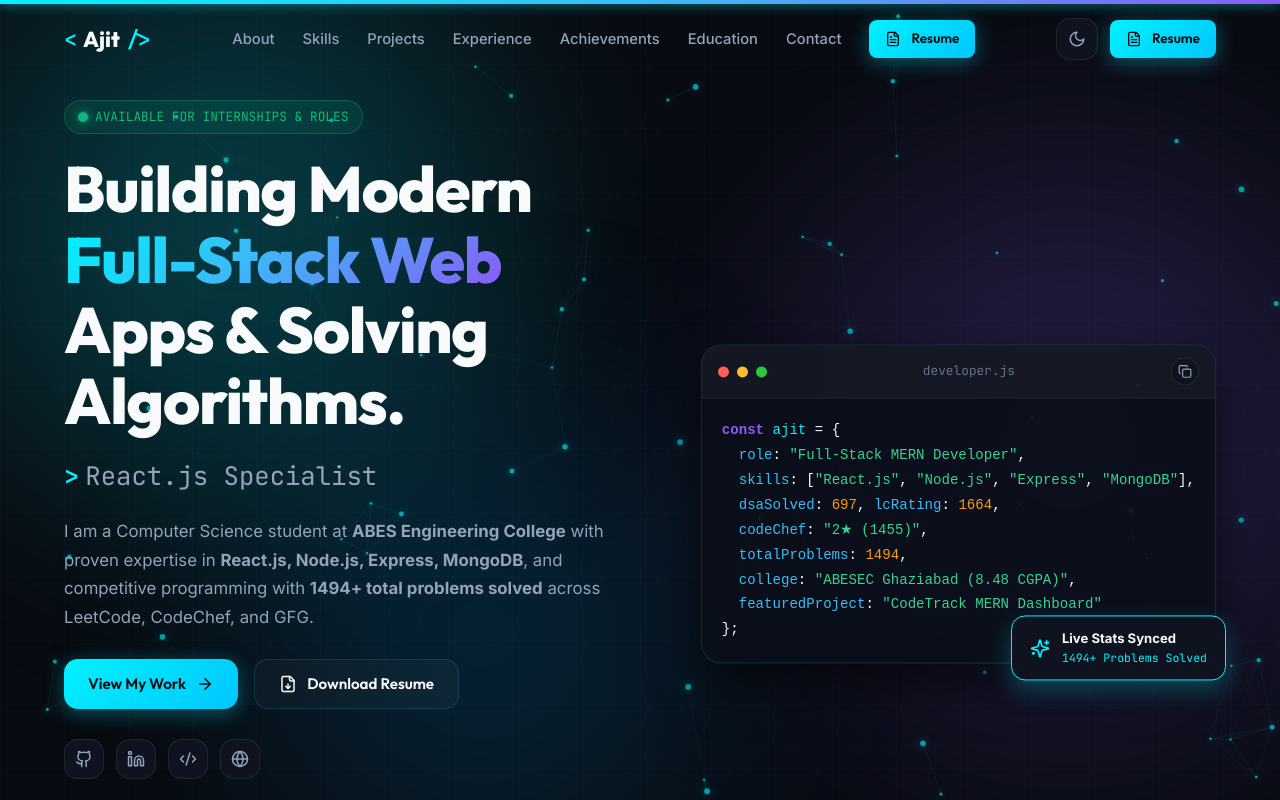
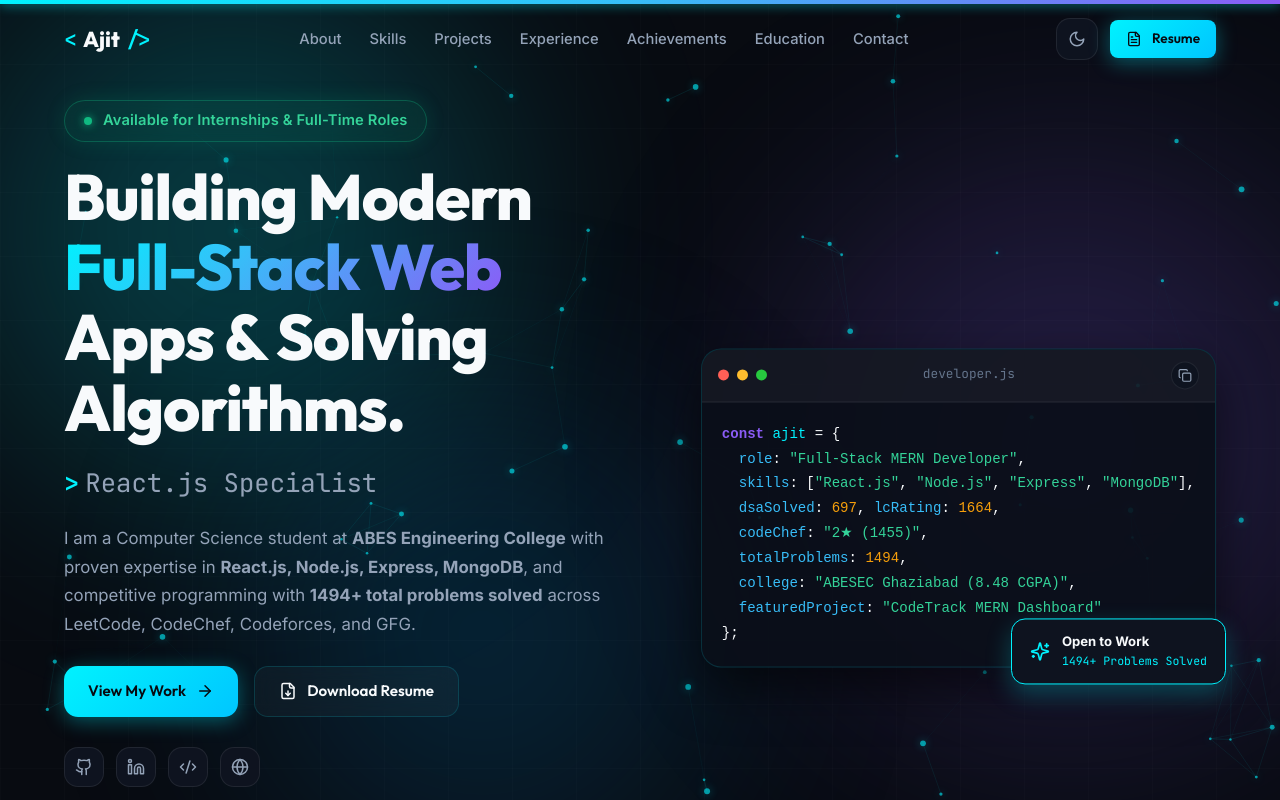
Before and after one commit to ajitkumarsaini02/portfolio-website, a React (Vite) app: page / in a window 1280 px wide. Shown: the top 800 px of the page. Built offline with nearby package versions, Linux system fonts and the light colour scheme; no server answers.

Commit message:
fix: remove duplicate navbar resume button, remove auto-synced badge, and redesign internship status badge

```diff
--- a/src/components/Achievements.jsx
+++ b/src/components/Achievements.jsx
@@ -14,33 +14,14 @@ export default function Achievements() {
       <div className="container">
         <ScrollReveal>
           <div className="section-header">
-            <div style={{ display: 'flex', justifyContent: 'center', alignItems: 'center', gap: '10px', marginBottom: '12px' }}>
-              <span className="section-eyebrow" style={{ margin: 0 }}>
-                <Trophy size={15} /> 05 / Milestones
-              </span>
-              <button
-                onClick={refreshStats}
-                className="badge badge-cyan"
-                style={{ cursor: 'pointer', border: '1px solid rgba(0, 242, 254, 0.4)' }}
-                title="Refresh stats from live API service"
-              >
-                <RefreshCw size={12} className={loading ? 'animate-spin' : ''} style={{ marginRight: '4px' }} />
-                <span>{isLive ? `Live Synced (${lastUpdated || 'Now'})` : 'Sync Live Stats'}</span>
-              </button>
-            </div>
+            <span className="section-eyebrow">
+              <Trophy size={15} /> 05 / Milestones
+            </span>
             <h2 className="section-title">
-              Live Coding Profiles &amp; <span className="gradient-text">Milestones</span>
+              Coding Profiles &amp; <span className="gradient-text">Milestones</span>
             </h2>
             <p className="section-subtitle">
-              Live metrics fetched automatically from LeetCode, CodeChef, Codeforces, GitHub &amp; GFG via{' '}
-              <a
-                href="https://coding-profile-service-v2-0.onrender.com/"
-                target="_blank"
-                rel="noreferrer"
-                style={{ color: 'var(--primary)', textDecoration: 'underline' }}
-              >
-                coding-profile-service
-              </a>.
+              Comprehensive problem solving and contest performance across competitive programming platforms.
             </p>
           </div>
         </ScrollReveal>
--- a/src/components/Hero.jsx
+++ b/src/components/Hero.jsx
@@ -1,6 +1,6 @@
 import React, { useState, useEffect } from 'react';
 import { motion } from 'framer-motion';
-import { Github, Linkedin, Code2, Globe, FileDown, ArrowRight, Sparkles, Terminal, Copy, Check, RefreshCw } from 'lucide-react';
+import { Github, Linkedin, Code2, Globe, FileDown, ArrowRight, Sparkles, Terminal, Copy, Check } from 'lucide-react';
 import { personalInfo } from '../data/portfolioData';
 import { useLiveStats } from '../context/LiveStatsContext';
 import AnimatedCounter from './AnimatedCounter';
@@ -11,7 +11,7 @@ export default function Hero() {
   const [isDeleting, setIsDeleting] = useState(false);
   const [copiedCode, setCopiedCode] = useState(false);
 
-  const { stats: liveData, isLive, loading, refreshStats } = useLiveStats();
+  const { stats: liveData } = useLiveStats();
 
   // Dynamic typing animation
   useEffect(() => {
@@ -40,9 +40,10 @@ export default function Hero() {
   name: "${personalInfo.name}",
   education: "B.Tech CSE @ ABESEC (8.48 CGPA)",
   stack: ["React.js", "Node.js", "Express", "MongoDB"],
-  dsaSolved: ${liveData.leetcode.totalSolved}, // Across all: ${liveData.totalSolvedAll}+
+  dsaSolved: ${liveData.leetcode.totalSolved}, // Total across all: ${liveData.totalSolvedAll}+
   lcRating: ${liveData.leetcode.rating},
-  codeChef: "${liveData.codechef.stars}★ (Rating ${liveData.codechef.rating})",
+  codeChef: "${liveData.codechef.stars}★ (${liveData.codechef.rating})",
+  codeforces: "Rating ${liveData.codeforces.rating}",
   featuredProject: "CodeTrack (Full-Stack MERN)"
 };`;
 
@@ -68,31 +69,19 @@ export default function Hero() {
           animate={{ opacity: 1, x: 0 }}
           transition={{ duration: 0.8, ease: [0.16, 1, 0.3, 1] }}
         >
-          <div style={{ display: 'flex', gap: '10px', alignItems: 'center', flexWrap: 'wrap' }}>
-            <motion.div
-              className="status-badge"
-              initial={{ opacity: 0, y: -20 }}
-              animate={{ opacity: 1, y: 0 }}
-              transition={{ delay: 0.2, duration: 0.5 }}
-            >
-              <span className="pulse-dot"></span>
-              <span>AVAILABLE FOR INTERNSHIPS &amp; ROLES</span>
-            </motion.div>
-
-            {isLive && (
-              <motion.div
-                className="badge badge-cyan"
-                initial={{ opacity: 0, scale: 0.8 }}
-                animate={{ opacity: 1, scale: 1 }}
-                style={{ cursor: 'pointer' }}
-                onClick={refreshStats}
-                title="Click to sync live stats from coding-profile-service"
-              >
-                <RefreshCw size={11} className={loading ? 'animate-spin' : ''} style={{ marginRight: '4px' }} />
-                <span>Live Synced</span>
-              </motion.div>
-            )}
-          </div>
+          {/* Enhanced Elegant Status Pill */}
+          <motion.div
+            className="status-pill"
+            initial={{ opacity: 0, y: -15 }}
+            animate={{ opacity: 1, y: 0 }}
+            transition={{ delay: 0.2, duration: 0.5 }}
+          >
+            <span className="status-ping-wrapper">
+              <span className="status-ping"></span>
+              <span className="status-dot"></span>
+            </span>
+            <span className="status-text">Available for Internships &amp; Full-Time Roles</span>
+          </motion.div>
 
           <motion.h1
             className="hero-title"
@@ -116,7 +105,7 @@ export default function Hero() {
             transition={{ delay: 0.5, duration: 0.7 }}
           >
             I am a Computer Science student at <strong>ABES Engineering College</strong> with proven expertise
-            in <strong>React.js, Node.js, Express, MongoDB</strong>, and competitive programming with <strong>{liveData.totalSolvedAll}+ total problems solved</strong> across LeetCode, CodeChef, and GFG.
+            in <strong>React.js, Node.js, Express, MongoDB</strong>, and competitive programming with <strong>{liveData.totalSolvedAll}+ total problems solved</strong> across LeetCode, CodeChef, Codeforces, and GFG.
           </motion.p>
 
           <motion.div
@@ -253,7 +242,7 @@ export default function Hero() {
           >
             <Sparkles size={20} color="#00F2FE" />
             <div>
-              <p style={{ fontSize: '0.82rem', fontWeight: 700, color: 'var(--text-main)' }}>Live Stats Synced</p>
+              <p style={{ fontSize: '0.82rem', fontWeight: 700, color: 'var(--text-main)' }}>Open to Work</p>
               <p style={{ fontSize: '0.72rem', color: 'var(--primary)', fontFamily: 'var(--font-mono)' }}>{liveData.totalSolvedAll}+ Problems Solved</p>
             </div>
           </motion.div>
--- a/src/components/Navbar.jsx
+++ b/src/components/Navbar.jsx
@@ -70,6 +70,7 @@ export default function Navbar({ theme, toggleTheme }) {
             <span className="logo-tag">/&gt;</span>
           </motion.a>
 
+          {/* Desktop & Mobile Links */}
           <ul className={`nav-links ${mobileMenuOpen ? 'open' : ''}`}>
             {navLinks.map((link) => (
               <li key={link.id}>
@@ -82,14 +83,16 @@ export default function Navbar({ theme, toggleTheme }) {
                 </a>
               </li>
             ))}
-            <li className="mobile-resume-btn">
+            {/* Displayed ONLY inside the open mobile dropdown drawer */}
+            <li className="mobile-only-resume">
               <a
                 href={personalInfo.resumePath}
                 download="Ajit_Kumar_Saini_Resume.pdf"
                 className="btn btn-primary btn-sm"
+                style={{ width: '100%', marginTop: '8px' }}
                 onClick={() => setMobileMenuOpen(false)}
               >
-                <FileText size={16} /> Resume
+                <FileText size={16} /> Download Resume
               </a>
             </li>
           </ul>
@@ -107,10 +110,11 @@ export default function Navbar({ theme, toggleTheme }) {
               {theme === 'dark' ? <Moon size={18} /> : <Sun size={18} />}
             </motion.button>
 
+            {/* Single primary Resume button */}
             <motion.a
               href={personalInfo.resumePath}
               download="Ajit_Kumar_Saini_Resume.pdf"
-              className="btn btn-primary btn-sm desktop-only"
+              className="btn btn-primary btn-sm desktop-resume-btn"
               whileHover={{ scale: 1.05 }}
               whileTap={{ scale: 0.95 }}
             >
--- a/src/index.css
+++ b/src/index.css
@@ -533,31 +533,70 @@ h1, h2, h3, h4, h5, h6 {
   gap: 20px;
 }
 
-.status-badge {
+.mobile-only-resume {
+  display: none;
+}
+
+/* ================= Hero Status Pill ================= */
+.status-pill {
   display: inline-flex;
   align-items: center;
-  gap: 8px;
-  padding: 6px 14px;
-  background: rgba(16, 185, 129, 0.1);
-  border: 1px solid rgba(16, 185, 129, 0.3);
+  gap: 10px;
+  padding: 8px 18px;
+  background: rgba(16, 185, 129, 0.08);
+  border: 1px solid rgba(16, 185, 129, 0.32);
   border-radius: var(--radius-full);
-  font-size: 0.8rem;
-  font-family: var(--font-mono);
-  color: var(--accent-emerald);
+  backdrop-filter: blur(12px);
+  -webkit-backdrop-filter: blur(12px);
+  box-shadow: 0 0 20px rgba(16, 185, 129, 0.15);
   width: fit-content;
+  transition: all var(--transition-fast);
 }
-.pulse-dot {
+.status-pill:hover {
+  background: rgba(16, 185, 129, 0.14);
+  border-color: rgba(16, 185, 129, 0.5);
+  box-shadow: 0 0 25px rgba(16, 185, 129, 0.25);
+  transform: translateY(-1px);
+}
+
+.status-ping-wrapper {
+  position: relative;
+  display: flex;
+  align-items: center;
+  justify-content: center;
+  width: 10px;
+  height: 10px;
+}
+.status-ping {
+  position: absolute;
+  width: 100%;
+  height: 100%;
+  border-radius: 50%;
+  background: #10B981;
+  opacity: 0.75;
+  animation: pingAnimation 1.8s cubic-bezier(0, 0, 0.2, 1) infinite;
+}
+.status-dot {
   width: 8px;
   height: 8px;
-  background: var(--accent-emerald);
   border-radius: 50%;
-  box-shadow: 0 0 10px var(--accent-emerald);
-  animation: pulse 2s infinite;
+  background: #10B981;
+  box-shadow: 0 0 8px #10B981;
 }
-@keyframes pulse {
-  0% { transform: scale(0.95); opacity: 0.8; }
-  50% { transform: scale(1.3); opacity: 1; }
-  100% { transform: scale(0.95); opacity: 0.8; }
+
+@keyframes pingAnimation {
+  75%, 100% {
+    transform: scale(2.2);
+    opacity: 0;
+  }
+}
+
+.status-text {
+  font-family: var(--font-body);
+  font-size: 0.92rem;
+  font-weight: 600;
+  color: #34D399;
+  letter-spacing: 0.01em;
 }
 
 .hero-title {
@@ -1441,6 +1480,13 @@ h1, h2, h3, h4, h5, h6 {
   .nav-links.open {
     display: flex;
   }
+  .mobile-only-resume {
+    display: block;
+    width: 100%;
+  }
+  .desktop-resume-btn {
+    display: none;
+  }
   .mobile-toggle {
     display: flex;
   }
```
